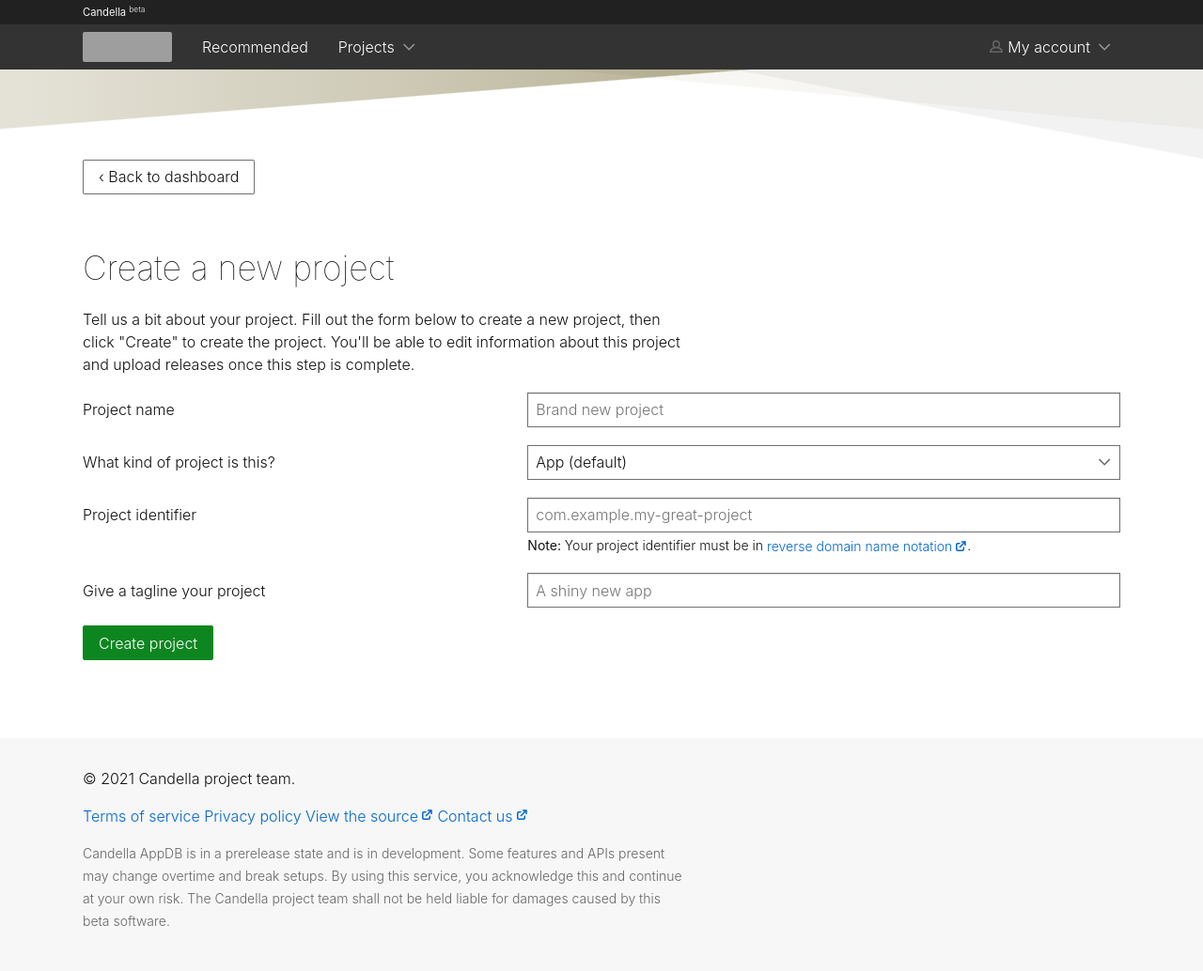
After one commit to UnscriptedVN/appstore, a Flask app: template templates/pages/developer/project_wizard.html in a window 1280 px wide. The commit adds this page. Shown: the whole page at 94% size. Run offline with Flask 2, Linux system fonts and the light colour scheme; the template is opened without the code that fills it, so the values that code supplies are empty; some web fonts are replaced; grey boxes are pictures that could not be loaded.

Commit message:
✨ Add ability to create new projects

```diff
--- a/src/roland/__init__.py
+++ b/src/roland/__init__.py
@@ -5,4 +5,4 @@
 # License, v. 2.0. If a copy of the MPL was not distributed with this
 # file, You can obtain one at https://mozilla.org/MPL/2.0/.
 """This module contains the infrastructure needed to handle backend operations for the AppDB."""
-from . import utils, projects, search, accounts, auth, lists
+from . import utils, projects, search, accounts, auth, lists, editor
--- a/templates/pages/developer/dashboard.html
+++ b/templates/pages/developer/dashboard.html
@@ -9,7 +9,7 @@
             your projects here.
         </p>
         <p>
-            <p><a class="p-button--positive" href="#">New project</a></p>
+            <p><a class="p-button--positive" href="{{ url_for('developer.create_project' )}}">New project</a></p>
         </p>
     </div>
 </div>
--- /dev/null
+++ b/templates/pages/developer/project_wizard.html
@@ -0,0 +1,61 @@
+{% extends "default.html" %}
+{% block title %}Create a new project - Candella AppDB{% endblock %}
+{% block content %}
+<div class="p-strip--suru-topped">
+    <div class="row">
+        <p>
+            <a class="p-button" href="{{ url_for('developer.dev_dashboard') }}">&lsaquo; Back to dashboard</a>
+        </p>
+        <h2>Create a new project</h2>
+        <p>
+            Tell us a bit about your project. Fill out the form below to create a new project,
+            then click "Create" to create the project. You'll be able to edit information about
+            this project and upload releases once this step is complete.
+        </p>
+    </div>
+<!-- </div>
+<div class="p-strip is-shallow"> -->
+    <form class="p-form p-form--stacked" action="{{ url_for('developer.create_project_request') }}" method="POST">
+        <div class="p-form__group row">
+            <div class="col-5">
+                <label for="projectName">Project name</label>
+            </div>
+            <div class="col-7">
+                <input type="text" name="name" id="projectName" placeholder="Brand new project">
+            </div>
+
+            <div class="col-5">
+                <label for="projectType">What kind of project is this?</label>
+            </div>
+            <div class="col-7">
+                <select name="type" id="projectType">
+                    <option value="0">App (default)</option>
+                    <option value="1">Core Service</option>
+                    <option value="2">Framework</option>
+                </select>
+            </div>
+            <div class="col-5">
+                <label for="projectId">Project identifier</label>
+            </div>
+            <div class="col-7">
+                <input style="margin-bottom: 0;"type="text" name="id" id="projectId" placeholder="com.example.my-great-project">
+                <p style="padding-top: 2px;">
+                    <small><b>Note:</b> Your project identifier must be in
+                        <a class="p-link--external" href="https://en.wikipedia.org/wiki/Reverse_domain_name_notation"> reverse domain name notation</a>.</small>
+                    </p>
+                </div>
+
+            <div class="col-5">
+                <label for="projectDescription">Give a tagline your project</label>
+            </div>
+            <div class="col-7">
+                <input type="text" name="blurb" id="projectDescription" placeholder="A shiny new app">
+            </div>
+
+            <div class="col-4">
+                <button class="p-button--positive" type="submit">Create project</button>
+            </div>
+        </div>
+    </form>
+</div>
+{% endblock %}
```
Also changed, not shown: src/developer.py (+24 -1 lines), src/roland/editor.py (added, +27 -0 lines).
